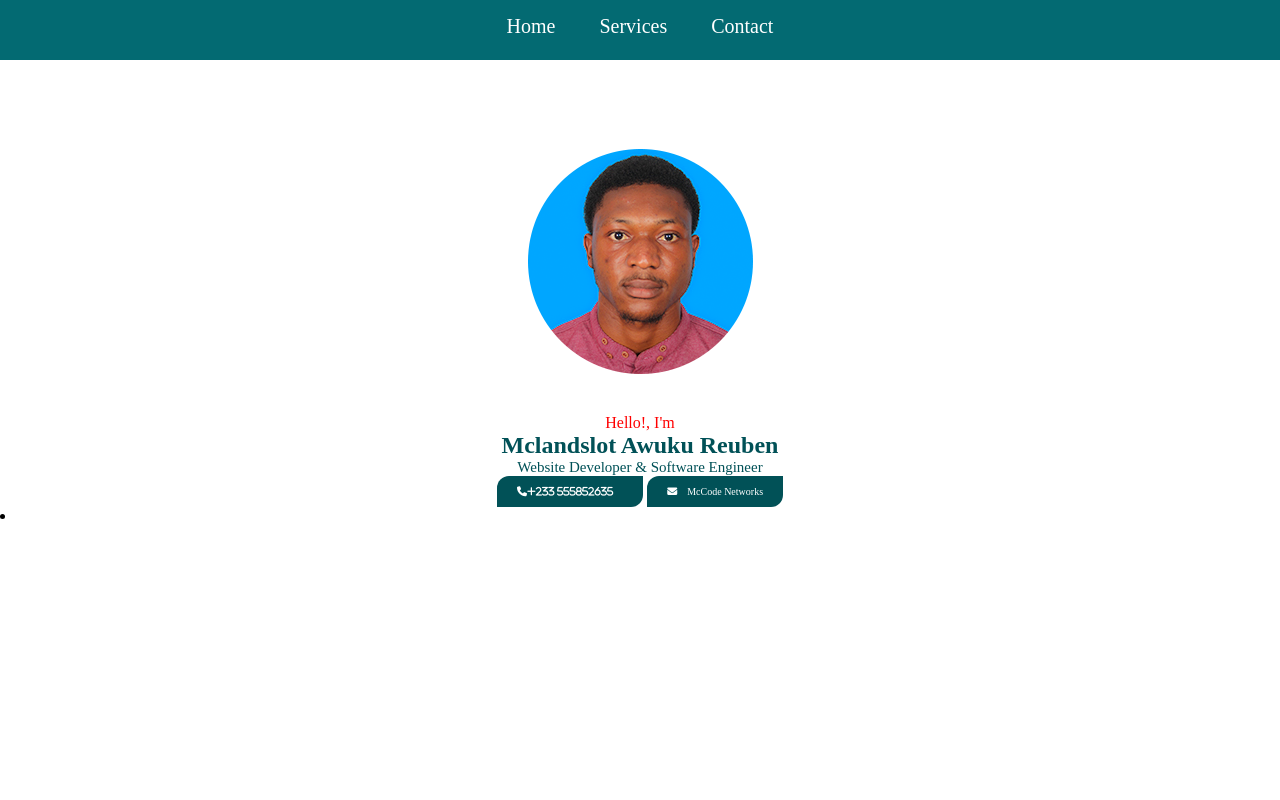
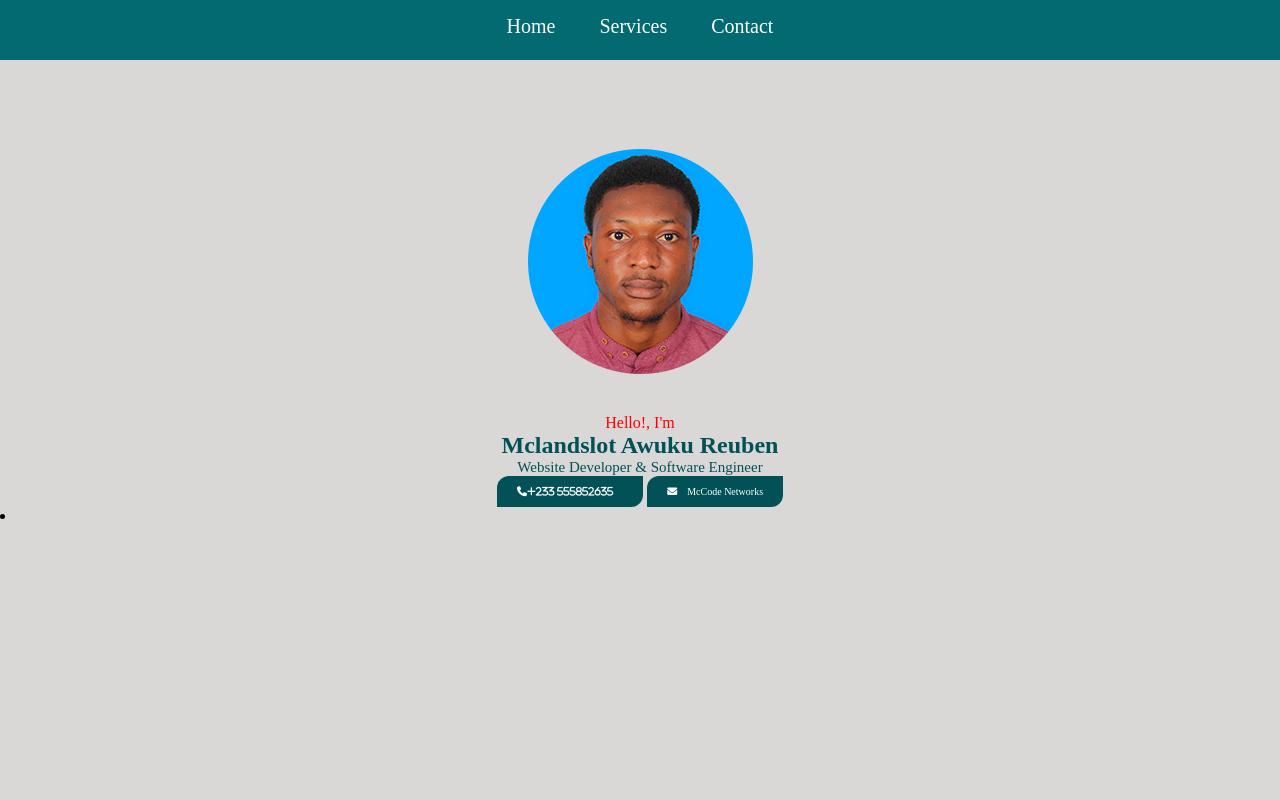
Before and after one commit to Mccodenetworks/mclandslot-page, a plain HTML site: page index.html in a window 1280 px wide. Shown: the top 800 px of the page. Drawn offline with Linux system fonts and the light colour scheme.

Commit message:
Update style.css

```diff
--- a/style.css
+++ b/style.css
@@ -12,7 +12,7 @@ html{
 .home{
     width: 100%;
     height: 100vh;
-    background-color: #fff;
+    background-color: #dad7d7;
     background-position: center;
     background-size: cover;
 }
```
